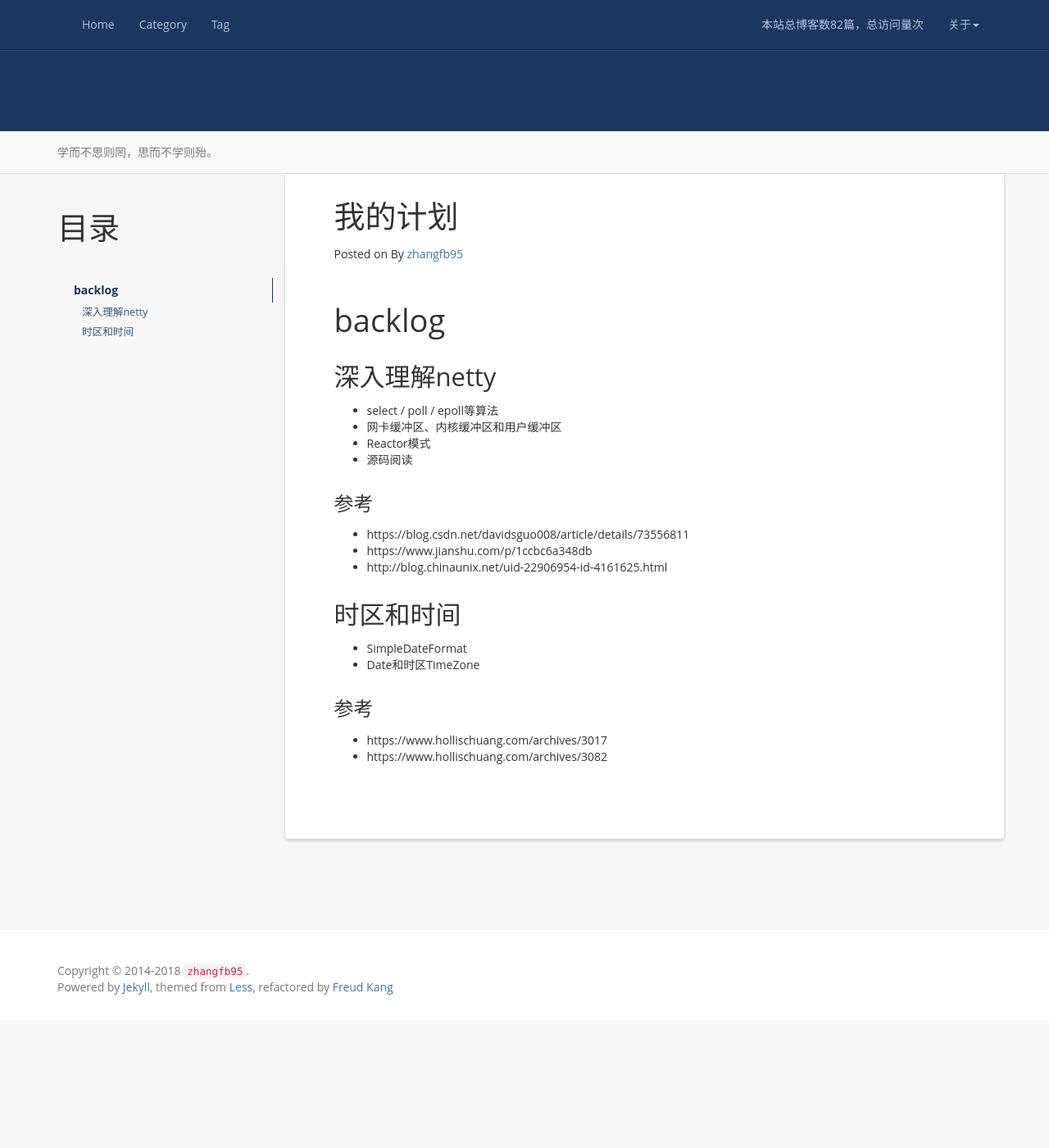
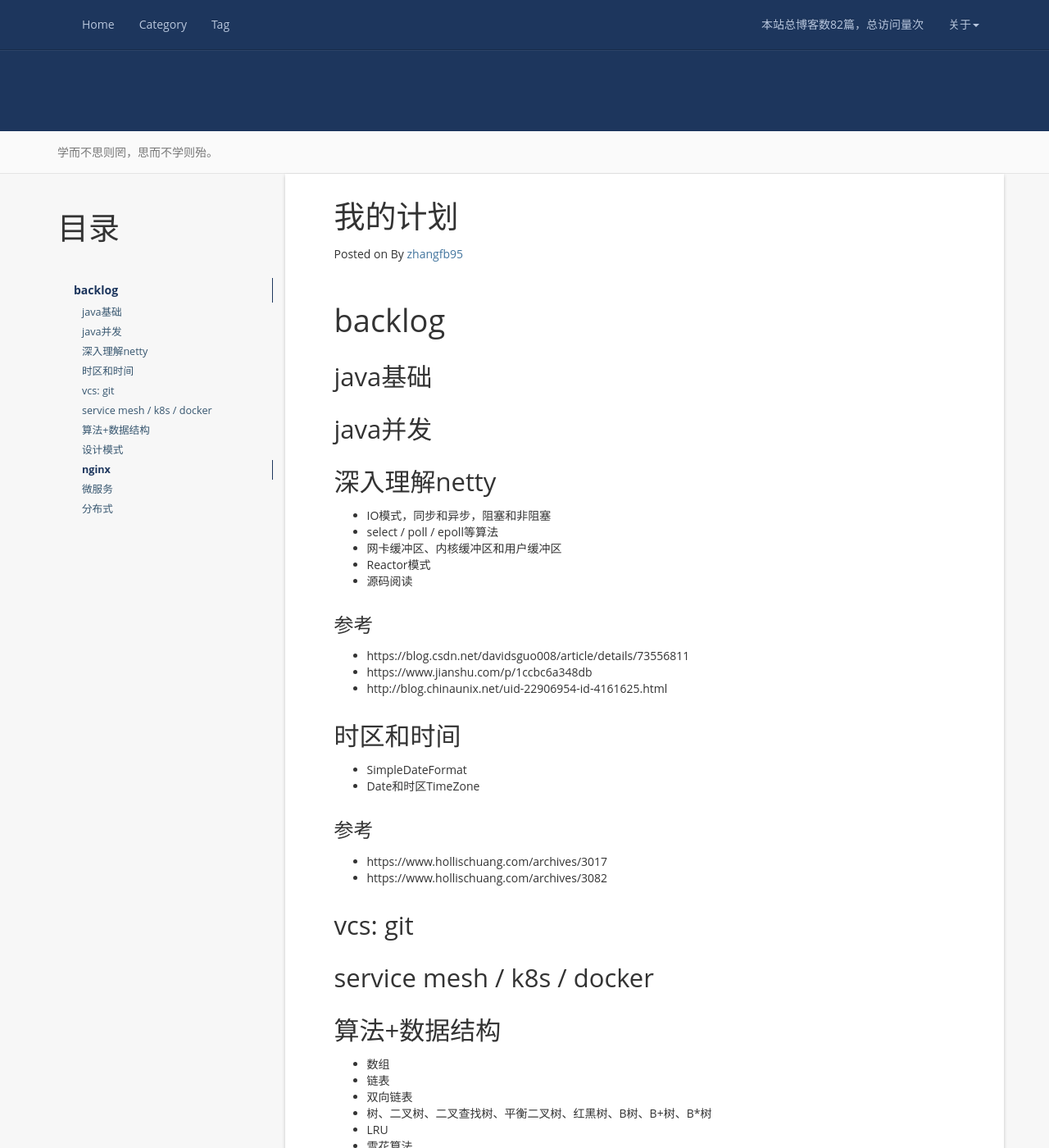
Before and after one commit to zhangfb95/zhangfb95.github.io.bak, a Jekyll site: the page built from plan.md, in a window 1280 px wide and 1400 px high. Shown: the whole window at 82% size. Built offline with Jekyll 4.4.1, drawn with Linux system fonts in a browser that asks for light colours; nearby versions of some CDN libraries; a script that is not in the unit is left out; comment, search, counter and statistics services are not loaded.

Commit message:
修改我的计划

```diff
--- a/plan.md
+++ b/plan.md
@@ -9,8 +9,13 @@ permalink: /plan/
 
 # backlog
 
+## java基础
+
+## java并发
+
 ## 深入理解netty
 
++ IO模式，同步和异步，阻塞和非阻塞
 + select / poll / epoll等算法
 + 网卡缓冲区、内核缓冲区和用户缓冲区
 + Reactor模式
@@ -31,3 +36,24 @@ permalink: /plan/
 
 + https://www.hollischuang.com/archives/3017
 + https://www.hollischuang.com/archives/3082
+
+## vcs: git
+
+## service mesh / k8s / docker
+
+## 算法+数据结构
+
++ 数组
++ 链表
++ 双向链表
++ 树、二叉树、二叉查找树、平衡二叉树、红黑树、B树、B+树、B*树
++ LRU
++ 雪花算法
+
+## 设计模式
+
+## nginx
+
+## 微服务
+
+## 分布式
```
